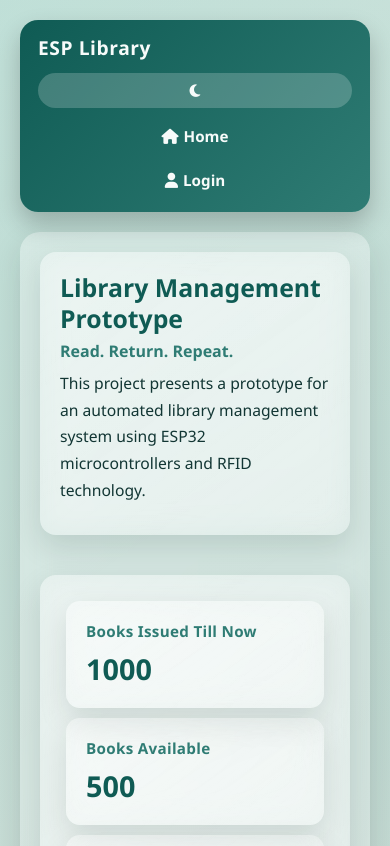
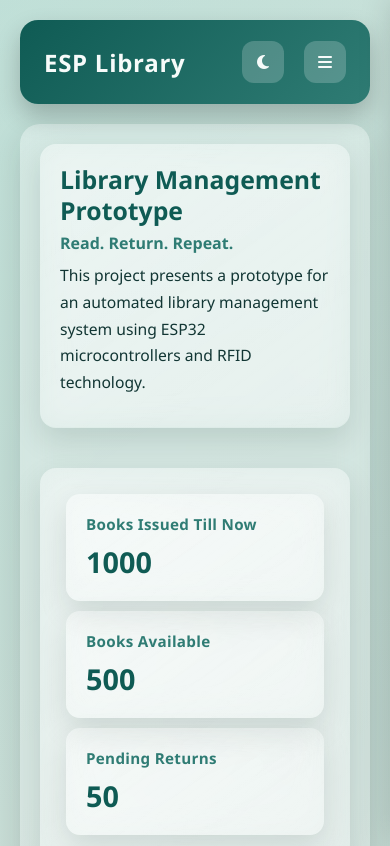
Before and after one commit to PraveenBalajiP/ESP-Library-Management, a React (Vite) app in the folder UI/frontend/: page / in a window 390 px wide. Shown: the top 846 px of the page. Built offline with nearby package versions, Linux system fonts and the light colour scheme.

Commit message:
feat: made web responsive

```diff
--- a/UI/frontend/src/App.css
+++ b/UI/frontend/src/App.css
@@ -0,0 +1,72 @@
+.slide-backdrop{
+	position:fixed;
+	inset:0;
+	background:rgba(0, 0, 0, 0.32);
+	opacity:0;
+	pointer-events:none;
+	transition:opacity 0.22s ease;
+	z-index:1150;
+}
+
+.slide-backdrop.open{
+	opacity:1;
+	pointer-events:auto;
+}
+
+.slide-bar{
+	position:fixed;
+	top:0;
+	right:0;
+	width:min(84vw, 320px);
+	height:100vh;
+	padding:22px 16px;
+	display:flex;
+	flex-direction:column;
+	gap:14px;
+	background:linear-gradient(145deg, var(--surface-strong), var(--surface-overlay));
+	backdrop-filter:blur(16px);
+	-webkit-backdrop-filter:blur(16px);
+	box-shadow:-18px 0 36px rgba(0, 0, 0, 0.24);
+	transform:translateX(108%);
+	transition:transform 0.22s ease;
+	z-index:1200;
+}
+
+.slide-bar.open{
+	transform:translateX(0);
+}
+
+.slide-bar > button{
+	align-self:flex-end;
+	width:90px;
+	height:38px;
+	border:none;
+	border-radius:10px;
+	color:var(--navbar-text);
+	background:linear-gradient(135deg, var(--navbar-bg-start), var(--navbar-bg-end));
+	font-weight:600;
+	cursor:pointer;
+}
+
+.slide-bar .nav-links{
+	display:flex;
+	flex-direction:column;
+	gap:10px;
+}
+
+.slide-bar .nav-links a{
+	display:flex;
+	align-items:center;
+	gap:8px;
+	min-height:42px;
+	border-radius:10px;
+	padding:10px 12px;
+	color:var(--text-color);
+	background:color-mix(in srgb, var(--surface-strong) 70%, transparent);
+	box-shadow:var(--panel-shadow);
+	font-weight:600;
+}
+
+.slide-bar .nav-links a i{
+	color:var(--primary-color);
+}
--- a/UI/frontend/src/App.jsx
+++ b/UI/frontend/src/App.jsx
@@ -1,26 +1,44 @@
 import { useEffect, useState } from 'react';
-import {Route,Routes} from 'react-router-dom';
+import {Route,Routes,Link} from 'react-router-dom';
 import NavBar from './common_components/navbar';
 import Home from './components/Home';
 import Login from './components/Login';
 import User from './components/User';
 import Footer from './common_components/footer';
+import './App.css';
 
 function App(){
-  const [theme, setTheme] = useState(() => localStorage.getItem('theme') || 'light');
+  const [theme,setTheme]=useState(()=>localStorage.getItem('theme') || 'light');
+  const [menu,setMenu]=useState(false);
 
-  useEffect(() => {
+  useEffect(()=>{
     document.documentElement.setAttribute('data-theme', theme);
     localStorage.setItem('theme', theme);
   }, [theme]);
 
-  const toggleTheme = () => {
-    setTheme((prevTheme) => (prevTheme === 'light' ? 'dark' : 'light'));
+  const toggleTheme=()=>{
+    setTheme((prevTheme)=>(prevTheme==='light'?'dark':'light'));
+  };
+
+  const slideMenu=()=>{
+    setMenu(prevMenu=>!prevMenu);
+  };
+
+  const closeMenu=()=>{
+    setMenu(false);
   };
 
   return(
     <div className="App">
-      <NavBar theme={theme} onToggleTheme={toggleTheme} />
+      <NavBar theme={theme} onToggleTheme={toggleTheme} slideMenu={slideMenu}/>
+      <div className={`slide-backdrop ${menu ? 'open' : ''}`} onClick={closeMenu}></div>
+      <div className={`slide-bar ${menu ? 'open' : ''}`}>
+        <button onClick={closeMenu}>Close</button>
+        <nav className="nav-links">
+            <Link to="/" className="nav-btn" onClick={closeMenu}><i className="fa-solid fa-house"></i>Home</Link>
+            <Link to="/login" className="nav-btn" onClick={closeMenu}><i className="fa-solid fa-user"></i>Login</Link>
+        </nav>
+      </div>
       <Routes>
         <Route path="/" element={<Home/>} />
         <Route path="/login" element={<Login/>} />
--- a/UI/frontend/src/common_components/navbar.jsx
+++ b/UI/frontend/src/common_components/navbar.jsx
@@ -1,7 +1,7 @@
 import "../css/navbar.css";
 import { Link } from "react-router-dom";
 
-function Navbar({ theme, onToggleTheme }){
+function Navbar({theme,onToggleTheme,slideMenu}){
     return(
         <div className="navbar">
             <div className="logo">ESP Library</div>
@@ -13,6 +13,7 @@ function Navbar({ theme, onToggleTheme }){
                     <Link to="/" className="nav-btn"><i className="fa-solid fa-house"></i>Home</Link>
                     <Link to="/login" className="nav-btn"><i className="fa-solid fa-user"></i>Login</Link>
                 </nav>
+                <button className="hamburger" onClick={slideMenu}><i className="fa-solid fa-bars"></i></button>
             </div>
         </div>
     )
--- a/UI/frontend/src/components/Home.jsx
+++ b/UI/frontend/src/components/Home.jsx
@@ -1,7 +1,9 @@
+import {Link} from "react-router-dom";
 import "../css/home.css";
 
 function Home(){
     return(
+        <>
         <div className="home">
             <div className="home-intro">
                 <div className="intro-b1">
@@ -131,6 +133,7 @@ function Home(){
                 </div>
             </div>
         </div>
+    </>
     )
 }
 
--- a/UI/frontend/src/css/home.css
+++ b/UI/frontend/src/css/home.css
@@ -237,6 +237,29 @@
 	user-select: none;
 }
 
+.slide-bar{
+	position:fixed;
+	top:100px;
+	z-index:99999999;
+	background-color:var(--background-color);
+	right:0px;
+	display:flex;
+	flex-direction:column;
+	min-height:30vh;
+	min-width:20vw;
+	justify-content:flex-start;
+	align-items:left;
+}
+
+.slide-bar nav{
+	display:flex;
+	flex-direction:column;
+	gap:10px;
+	padding:20px;
+	justify-content:flex-start;
+	align-items:left;
+}
+
 @media (max-width: 700px) {
 	.workflow-steps {
 		flex-direction: column;
--- a/UI/frontend/src/css/navbar.css
+++ b/UI/frontend/src/css/navbar.css
@@ -13,6 +13,7 @@
     position:sticky;
     top:10px;
     z-index:1000;
+    transition:padding 0.2s ease, border-radius 0.2s ease;
 }
 
 .navbar .logo{
@@ -28,6 +29,7 @@
     align-items:center;
     gap:20px;
 }
+
 .nav-links{
     display:flex;
     gap:20px;
@@ -38,25 +40,31 @@
     text-decoration:none;
     font-size:0.95rem;
     font-weight:600;
-    padding:8px 14px;
+    padding:10px 14px;
     border-radius:999px;
-    transition:background-color 0.2s ease, transform 0.2s ease, opacity 0.2s ease;
+    background-color:color-mix(in srgb, var(--navbar-hover) 70%, transparent);
+    transition:background-color 0.2s ease, transform 0.2s ease, opacity 0.2s ease, box-shadow 0.2s ease;
 }
 
 .nav-links a:hover{
     background-color:var(--navbar-hover);
     transform:translateY(-1px);
+    box-shadow:0 4px 12px rgba(0,0,0,0.15);
 }
 
 .nav-options button{
-    padding:8px 16px;
+    width:42px;
+    height:42px;
+    padding:0;
     background-color:var(--navbar-btn-bg);
     color:var(--navbar-text);
     border:none;
-    border-radius:999px;
+    border-radius:12px;
     cursor:pointer;
-    font-size:0.9rem;
+    font-size:1rem;
     font-weight:600;
+    display:grid;
+    place-items:center;
     transition:background-color 0.2s ease, transform 0.2s ease;
 }
 
@@ -65,64 +73,27 @@
     transform:translateY(-1px);
 }
 
+.nav-links a:focus-visible,
+.nav-options button:focus-visible{
+    outline:2px solid color-mix(in srgb, var(--navbar-text) 78%, transparent);
+    outline-offset:2px;
+}
+
 .fa-house,.fa-user{
     color:var(--navbar-text);
     margin-right:5px;
 }
 
-@media (max-width: 980px){
-    .navbar{
-        padding:14px 18px;
+.navbar .hamburger{
+    display:none;
+}
+
+@media (max-width: 700px) {
+    .nav-links{
+        display:none;
     }
 
-    .nav-options{
-        gap:12px;
-    }
-
-    .nav-links{
-        gap:10px;
+    .navbar .hamburger{
+        display:grid;
     }
 }
-
-@media (max-width: 760px){
-    .navbar{
-        flex-direction:column;
-        align-items:stretch;
-        gap:12px;
-    }
-
-    .navbar .logo{
-        font-size:1.2rem;
-    }
-
-    .nav-options{
-        width:100%;
-        flex-direction:column;
-        align-items:stretch;
-        gap:10px;
-    }
-
-    .nav-links{
-        width:100%;
-        gap:8px;
-        justify-content:space-between;
-        flex-wrap:wrap;
-    }
-
-    .nav-links a,
-    .nav-options button{
-        text-align:center;
-    }
-}
-
-@media (max-width: 520px){
-    .nav-links{
-        display:grid;
-        grid-template-columns:1fr;
-    }
-
-    .nav-links a,
-    .nav-options button{
-        width:100%;
-    }
-}
```
